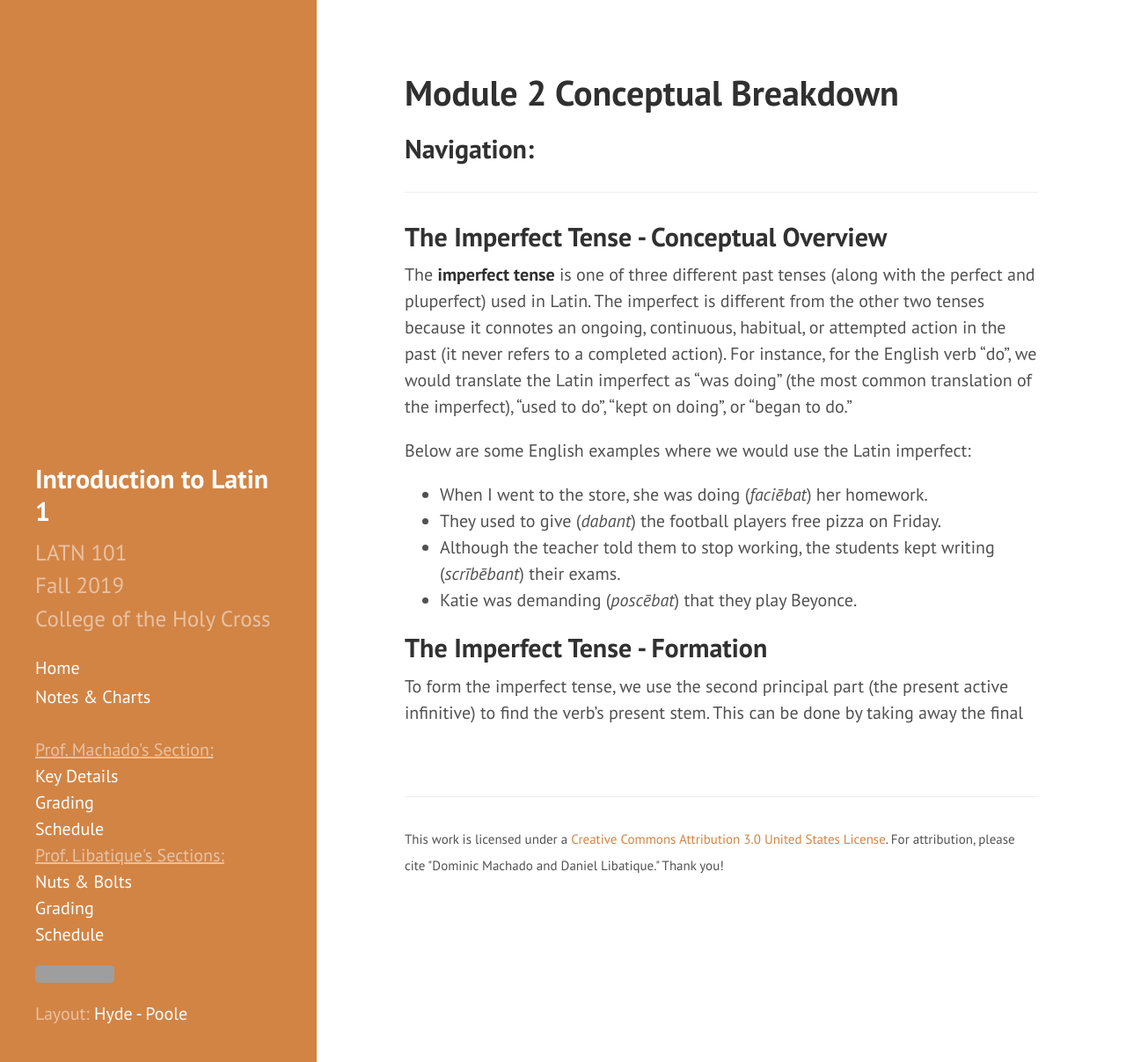
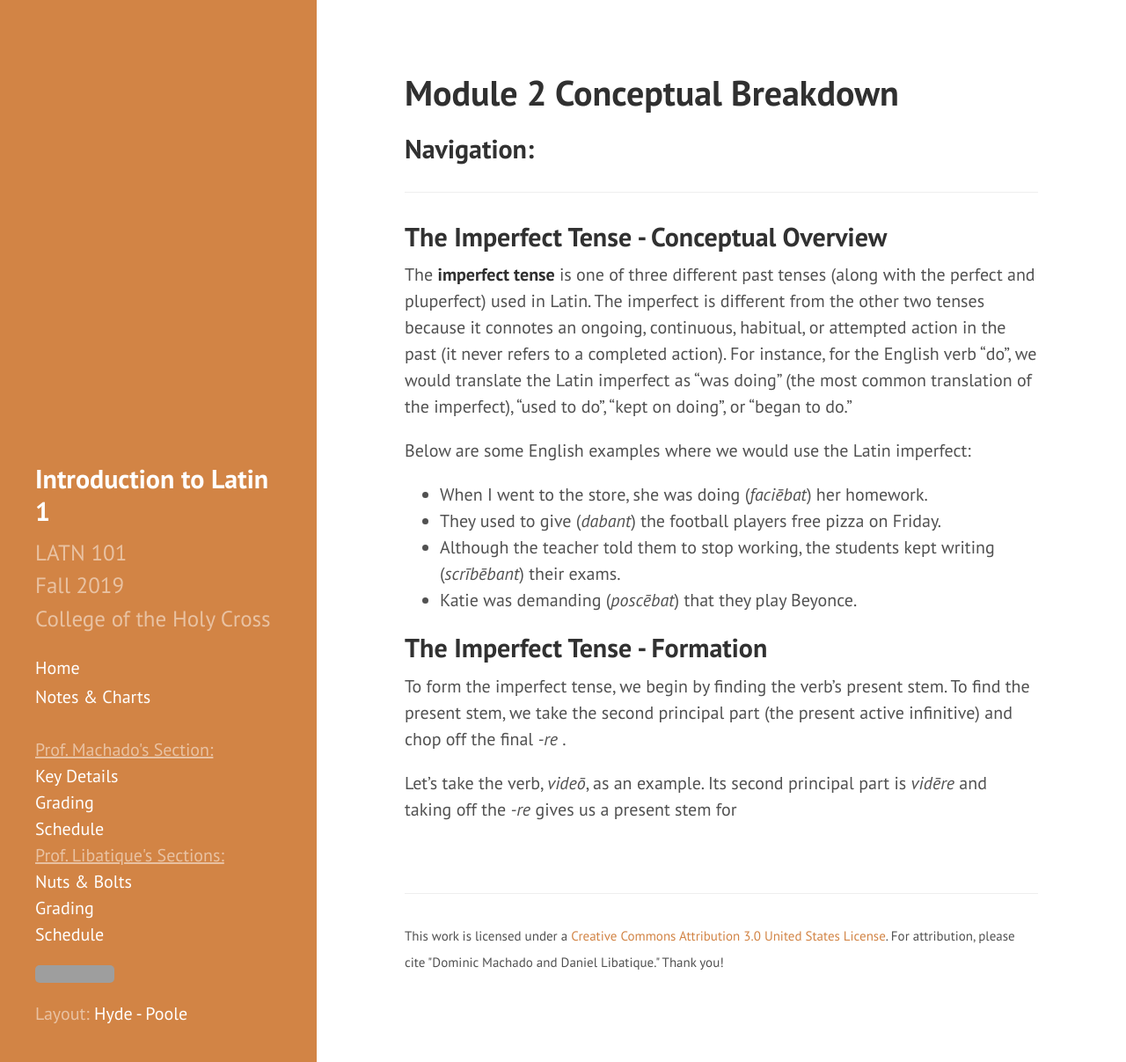
Before and after one commit to DLibatique/LATN102-S20, a Jekyll site: the page built from notes/module-2.md, in a window 1280 px wide and 1207 px high. Shown: the whole window at 88% size. Built offline with Jekyll 4.4.1, drawn with Linux system fonts in a browser that asks for light colours; grey boxes are pictures that could not be loaded.

Commit message:
Further changes

```diff
--- a/notes/module-2.md
+++ b/notes/module-2.md
@@ -20,4 +20,6 @@ Below are some English examples where we would use the Latin imperfect:
 
 ## The Imperfect Tense - Formation
 
-To form the imperfect tense, we use the second principal part (the present active infinitive) to find the verb's present stem. This can be done by taking away the final
+To form the imperfect tense, we begin by finding the verb's present stem. To find the present stem, we take the second principal part (the present active infinitive) and chop off the final *-re* .
+
+Let's take the verb, *videō*, as an example. Its second principal part is *vidēre* and taking off the *-re* gives us a present stem for
```
